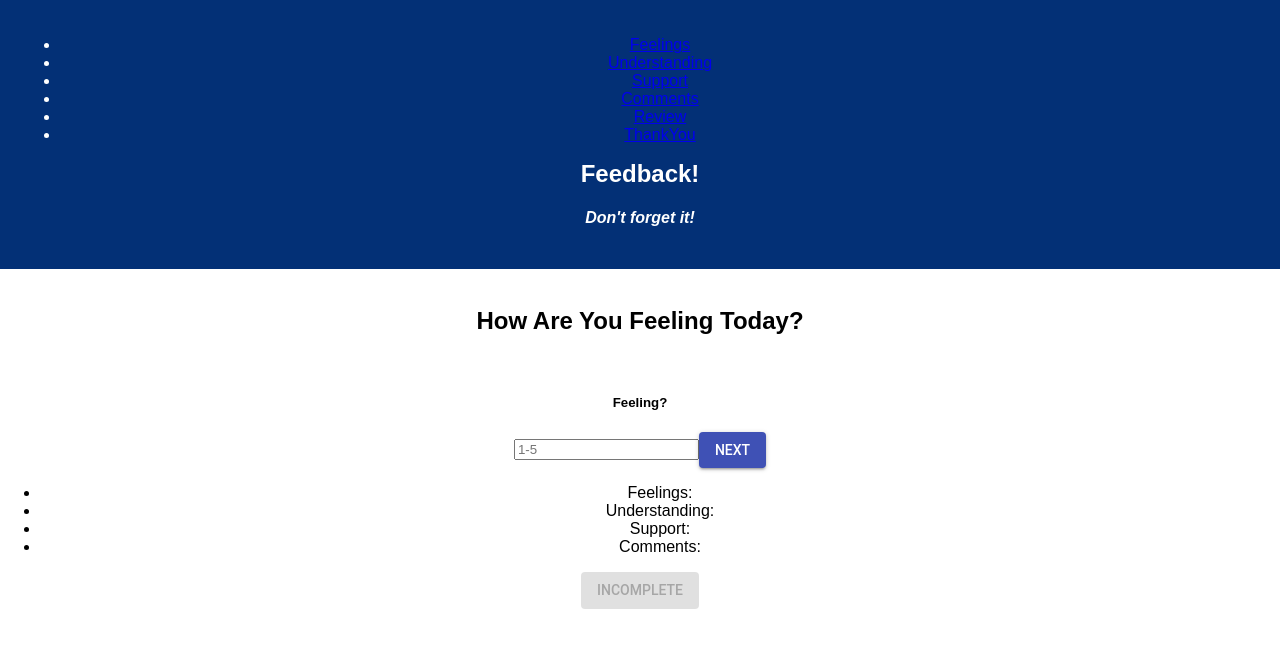
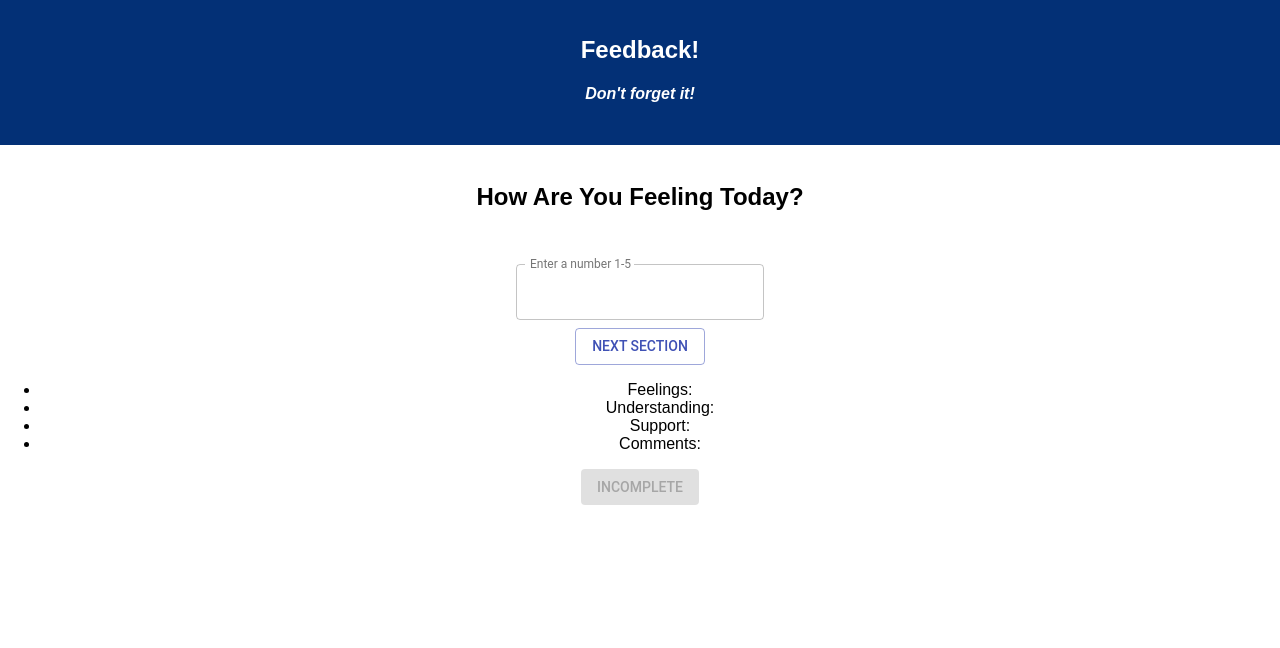
Before and after one commit to mbts8984/Redux-Feedback-Form, a React (Create React App) app: page / in a window 1280 px wide. Shown: the top 648 px of the page. Built offline with nearby package versions, Linux system fonts and the light colour scheme.

Commit message:
IT WORKS!

```diff
--- a/src/components/App/App.js
+++ b/src/components/App/App.js
@@ -34,14 +34,14 @@ class App extends Component {
       <div className="App">
        <HashRouter>
         <header className="App-header">
-         <ul>
+         {/* <ul>
            <li><Link to='/'>Feelings</Link></li>
            <li><Link to='/understandingIn'>Understanding</Link></li>
            <li><Link to='/supportIn'>Support</Link></li>
            <li><Link to='/commentsIn'>Comments</Link></li>
            <li><Link to='/review'>Review</Link></li>
            <li><Link to='/success'>ThankYou</Link></li>
-         </ul>
+         </ul> */}
           <h1 className="App-title">Feedback!</h1>
           <h4><i>Don't forget it!</i></h4>
         </header>
--- a/src/components/Comments/Comments.jsx
+++ b/src/components/Comments/Comments.jsx
@@ -1,21 +1,19 @@
 import React, { Component } from 'react';
 import { connect } from 'react-redux';
-// import { Button } from '@material-ui/core';
+import { Button, TextField } from '@material-ui/core';
 import Review from '../Review/Review.jsx';
 
 export class Comments extends Component {
 
     state = {
-        comments: '',
-       // isFilled: false
+       // comments: '',
+        isFilled: false
     }
     //handle change for comments input
-    handleChangeFor = property => event => {
+    handleChange = (event) => {
         console.log('in handleChange in Comments');
-        this.setState({
-            comments: event.target.value
-        })
-        this.handleCommentsSubmit();
+        this.props.dispatch({ type: 'SET_COMMENTS', payload: event.target.value, name: 'comments' });
+
     } //end handleChangeFor
 
 
@@ -38,11 +36,11 @@ export class Comments extends Component {
 
     // handle submit. prevents reload of page logs click and comments value, dispatches state to redux.
     // moves to next page in feedback loop
-    handleCommentsSubmit = (event) => {
-        event.preventDefault();
-        console.log('submit clicked. In handleFeelingSubmit with value of: ', this.state.comments);
-        this.props.dispatch({ type: 'SET_COMMENTS', payload: this.state, name: 'comments' });
-        this.props.history.push('/review')
+    handleNext = (event) => {
+       // event.preventDefault();
+        console.log('submit clicked. In handleNext with value of: ');
+
+        this.props.history.push('/')
     } //end handleFeelingSubmit
 
 
@@ -51,12 +49,20 @@ export class Comments extends Component {
     render() {
         return (
             <div>
-                <h2>Any Comments You Want To Leave?</h2>
-                <br />
-                <h5>Comments?</h5>
-                    <input type="text" placeholder="Comments" onChange={this.handleChangeFor}></input>
-                    {/* <Button type="submit" variant="contained" color="primary">Review Feedback</Button> */}
-
+                <h2>Any comments you want to leave?</h2>
+                <TextField
+                    onChange={this.handleChange}
+                    type="text"
+                    id="outlined-multiline-static"
+                    label="Comments"
+                    multiline rows="4"
+                    margin="normal"
+                    variant="outlined" />
+                <br></br>
+                <Button
+                    onClick={this.handleNext}
+                    variant="outlined"
+                    color="primary">Back to Feelings Section</Button>
                 <Review />
             </div>
         )
--- a/src/components/Feeling/Feeling.jsx
+++ b/src/components/Feeling/Feeling.jsx
@@ -1,27 +1,25 @@
 import React, { Component } from 'react';
 import { connect } from 'react-redux';
-import { Button } from '@material-ui/core';
+import { Button, TextField } from '@material-ui/core';
 import Review from '../Review/Review.jsx';
 // import { TextField, MenuItem, FormControl, InputLabel, Select } from '@material-ui/core';
 
 export class Feeling extends Component {
 
-    state = {
-        feelings: 0
-    }
+    // state = {
+    //     feelings: 0
+    // }
   //handle change for feeling input
-    handleChangeFor = (event) => {
-        this.setState({
-            feelings : event.target.value
-        })
+    handleChange = (event) => {
+      this.props.dispatch({ type: 'SET_FEELINGS', payload: event.target.value, name: 'feelings' });
     } //end handleChangeFor
 
 // handle submit. prevents reload of page logs click and feeling value, dispatches state to redux.
 // moves to next page in feedback loop
     handleFeelingSubmit = (event) => {
       event.preventDefault();
-        console.log('submit clicked. In handleFeelingSubmit with value of: ', this.state.feelings);
-      this.props.dispatch({ type: 'SET_FEELINGS', payload: this.state, name: 'feelings' });
+        console.log('submit clicked. In handleFeelingSubmit with value of: ');
+      //this.props.dispatch({ type: 'SET_FEELINGS', payload: this.state, name: 'feelings' });
         this.props.history.push('/understandingIn')
     } //end handleFeelingSubmit
 
@@ -32,11 +30,21 @@ export class Feeling extends Component {
         <div>
             <h2>How Are You Feeling Today?</h2>
             <br/>
-            <h5>Feeling?</h5>
-            <form onSubmit={this.handleFeelingSubmit}>
-                <input type="number" placeholder="1-5" onChange={this.handleChangeFor}></input>
-                  <Button type="submit" variant="contained" color="primary">Next</Button>
-            </form>
+            <TextField
+              onChange={this.handleChange}
+              type="number"
+              id="outlined-number"
+              label="Enter a number 1-5"
+              InputLabelProps={{
+                shrink: true,
+              }}
+              margin="normal"
+              variant="outlined"/>
+            <br></br>
+            <Button
+            onClick={this.handleFeelingSubmit}
+              variant="outlined"
+              color="primary">Next Section</Button>
           <Review />
         </div>
       )
--- a/src/components/Support/Support.jsx
+++ b/src/components/Support/Support.jsx
@@ -1,27 +1,28 @@
 import React, { Component } from 'react';
 import { connect } from 'react-redux';
-import { Button } from '@material-ui/core';
+import { Button, TextField } from '@material-ui/core';
 import Review from '../Review/Review.jsx';
 
 export class Support extends Component {
 
-    state = {
-        support: 0
-    }
+    // state = {
+    //     support: 0
+    // }
 
     //handle change for support input
-    handleChangeFor = property => event => {
-        this.setState({
-            [property]: event.target.value
-        })
+    handleChange = (event) => {
+        // this.setState({
+        //     [property]: event.target.value
+        // })
+        this.props.dispatch({ type: 'SET_SUPPORT', payload: event.target.value, name: 'support' });
     } //end handleChangeFor
 
 // handle submit. prevents reload of page logs click and understanding value, dispatches state to redux.
 // moves to next page in feedback loop
     handleSupportSubmit = (event) => {
-      event.preventDefault();
-        console.log('submit clicked. In handleSupportSubmit with value of: ', this.state.support);
-        this.props.dispatch({ type: 'SET_SUPPORT', payload: this.state, name: 'support'});
+     // event.preventDefault();
+        console.log('submit clicked. In handleSupportSubmit with value of: ');
+
         this.props.history.push('/commentsIn')
     } //end handleSupportSubmit
 
@@ -30,12 +31,22 @@ export class Support extends Component {
             <div>
                 <h2>How Well Are You Feeling Supported?</h2>
                 <br />
-                <h5>Support?</h5>
-                <form onSubmit={this.handleSupportSubmit}>
-                    <input type="number" placeholder="1-5" onChange={this.handleChangeFor('support')}></input>
-                    <Button type="submit" variant="contained" color="primary">Next</Button>
-                </form>
-            <Review />
+                <TextField
+                    onChange={this.handleChange}
+                    type="number"
+                    id="outlined-number"
+                    label="Enter A Number 1-5"
+                    InputLabelProps={{
+                        shrink: true,
+                    }}
+                    margin="normal"
+                    variant="outlined" />
+                <br></br>
+                <Button
+                    onClick={this.handleSupportSubmit}
+                    variant="outlined"
+                    color="primary">Next Section</Button>
+                <Review />
             </div>
 
         )
--- a/src/components/Understanding/Understanding.jsx
+++ b/src/components/Understanding/Understanding.jsx
@@ -1,27 +1,27 @@
 import React, { Component } from 'react';
 import { connect } from 'react-redux';
-import { Button } from '@material-ui/core';
+import { Button, TextField } from '@material-ui/core';
 import Review from '../Review/Review.jsx';
 
 export class Understanding extends Component {
 
-    state = {
-        understanding: 0
-    }
+    // state = {
+    //     understanding: 0
+    // }
 
     //handle change for understanding input
-    handleChangeFor = (event) => {
-        this.setState({
-            understanding: event.target.value
-        })
+    handleChange = (event) => {
+        // this.setState({
+        //     understanding: event.target.value
+        // })
+        this.props.dispatch({ type: 'SET_UNDERSTANDING', payload: event.target.value, name: 'understanding' });
     } //end handleChangeFor
 
     // handle submit. prevents reload of page logs click and understanding value, dispatches state to redux.
     // moves to next page in feedback loop
     handleUnderstandingSubmit = (event) => {
         event.preventDefault();
-        console.log('submit clicked. In handleUnderstandingSubmit with value of: ', this.state.understanding);
-        this.props.dispatch({ type: 'SET_UNDERSTANDING', payload: this.state, name: 'understanding' });
+        console.log('submit clicked. In handleUnderstandingSubmit with value of: ');
         this.props.history.push('/supportIn')
     } //end handleFeelingSubmit
 
@@ -32,12 +32,22 @@ export class Understanding extends Component {
             <div>
                 <h2>How Well Are You Understanding The Content?</h2>
                 <br />
-                <h5>Understanding?</h5>
-                <form onSubmit={this.handleUnderstandingSubmit}>
-                    <input type="number" placeholder="1-5" onChange={this.handleChangeFor}></input>
-                    <Button type="submit" variant="contained" color="primary">Next</Button>
-                </form>
-            <Review />
+                <TextField
+                    onChange={this.handleChange}
+                    type="number"
+                    id="outlined-number"
+                    label="Enter A Number 1-5"
+                    InputLabelProps={{
+                        shrink: true,
+                    }}
+                    margin="normal"
+                    variant="outlined" />
+                <br></br>
+                <Button
+                    onClick={this.handleUnderstandingSubmit}
+                    variant="outlined"
+                    color="primary">Next Section</Button>
+                <Review />
             </div>
         )
     }
```
Also changed, not shown: src/components/Review/Review.jsx (+16 -14 lines), 1 other file (tests, documents, lock files or other folders).
